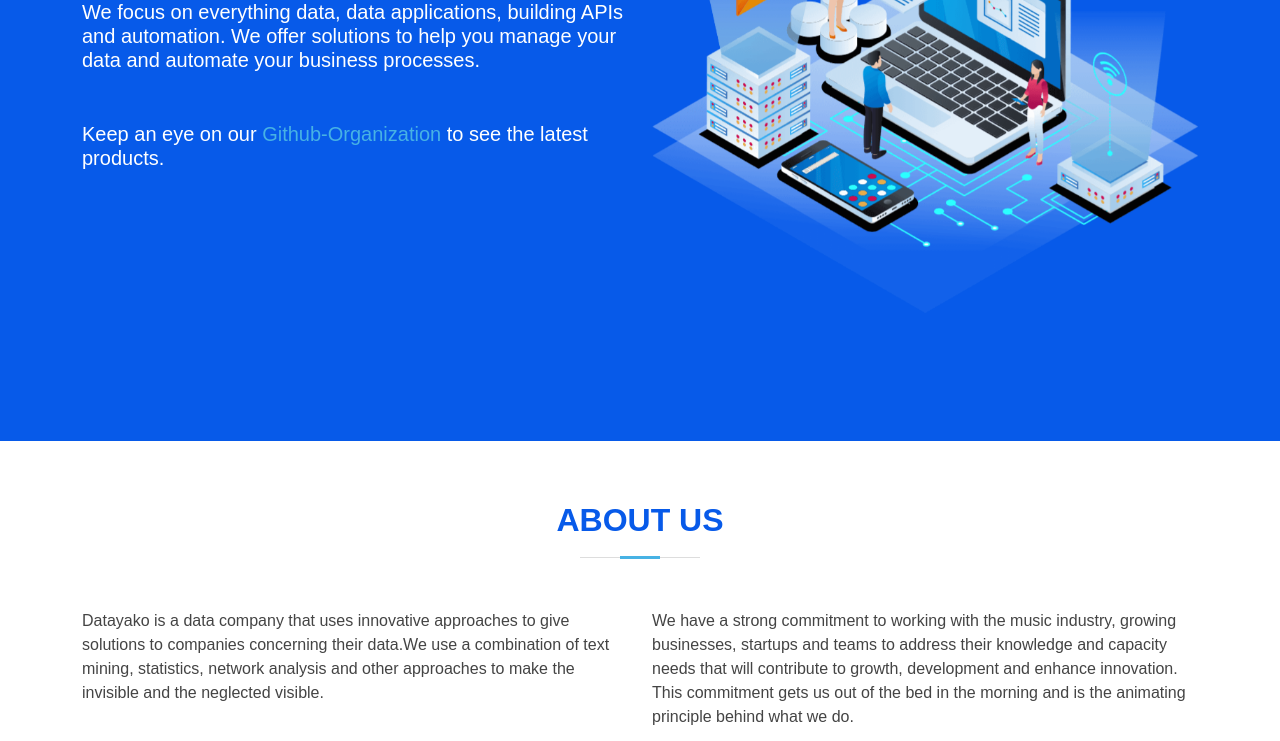
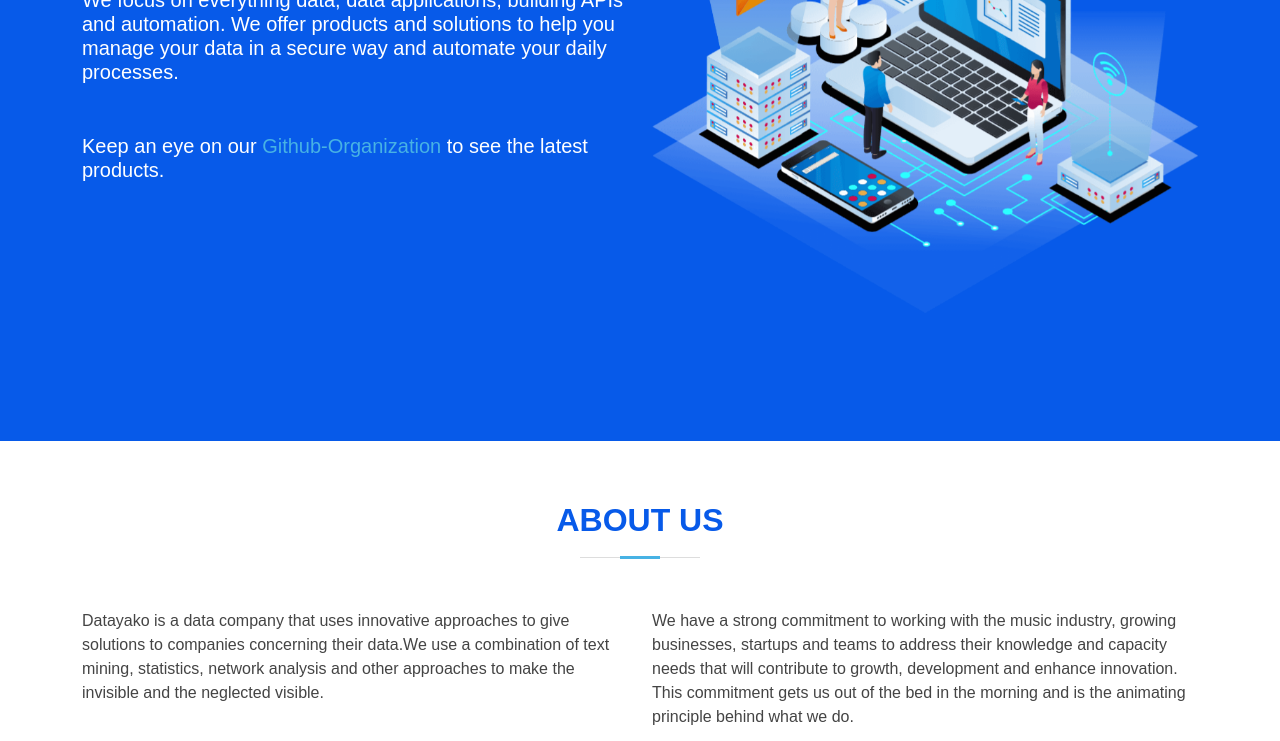
Before and after one commit to Nyaribari/datayako.io, a plain HTML site: page index.html in a window 1280 px wide. Shown: the part 359-1100 px from the top of the page. Drawn offline with Linux system fonts and the light colour scheme.

Commit message:
more tweaks

```diff
--- a/index.html
+++ b/index.html
@@ -60,7 +60,7 @@
         <div class="col-lg-6 d-flex flex-column justify-content-center pt-4 pt-lg-0 order-2 order-lg-1" data-aos="fade-up" data-aos-delay="200">
           <h1>Better Data Solutions For You</h1>
           <h2>We focus on everything data, data applications, building APIs and automation.
-            We offer solutions to help you manage your data and automate your business processes.</h2>
+            We offer products and solutions to help you manage your data in a secure way and automate your daily processes.</h2>
             <h2> Keep an eye on our <a href="https://github.com/datayako"> Github-Organization </a>
                to see the latest products.
             </h2>
```
